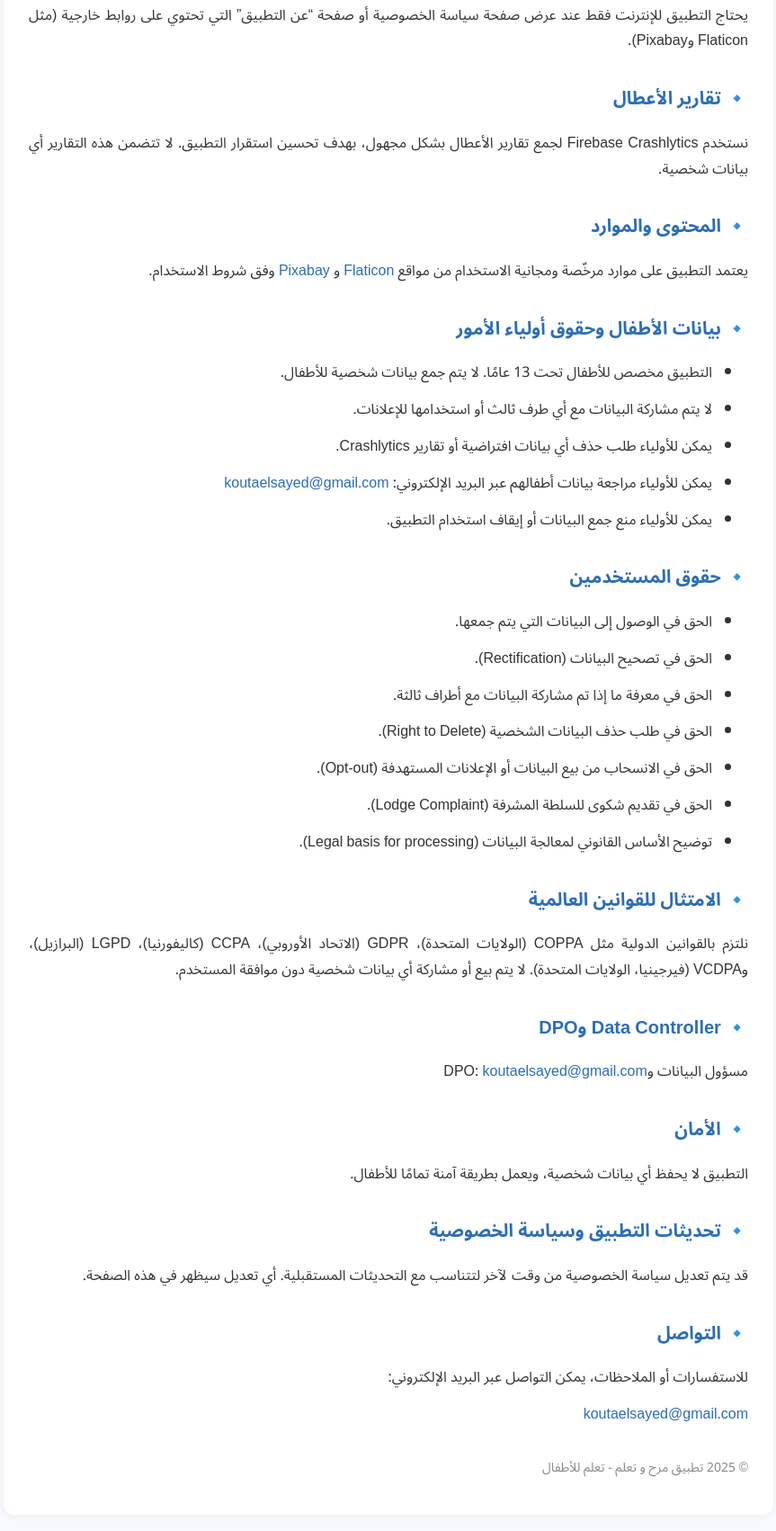
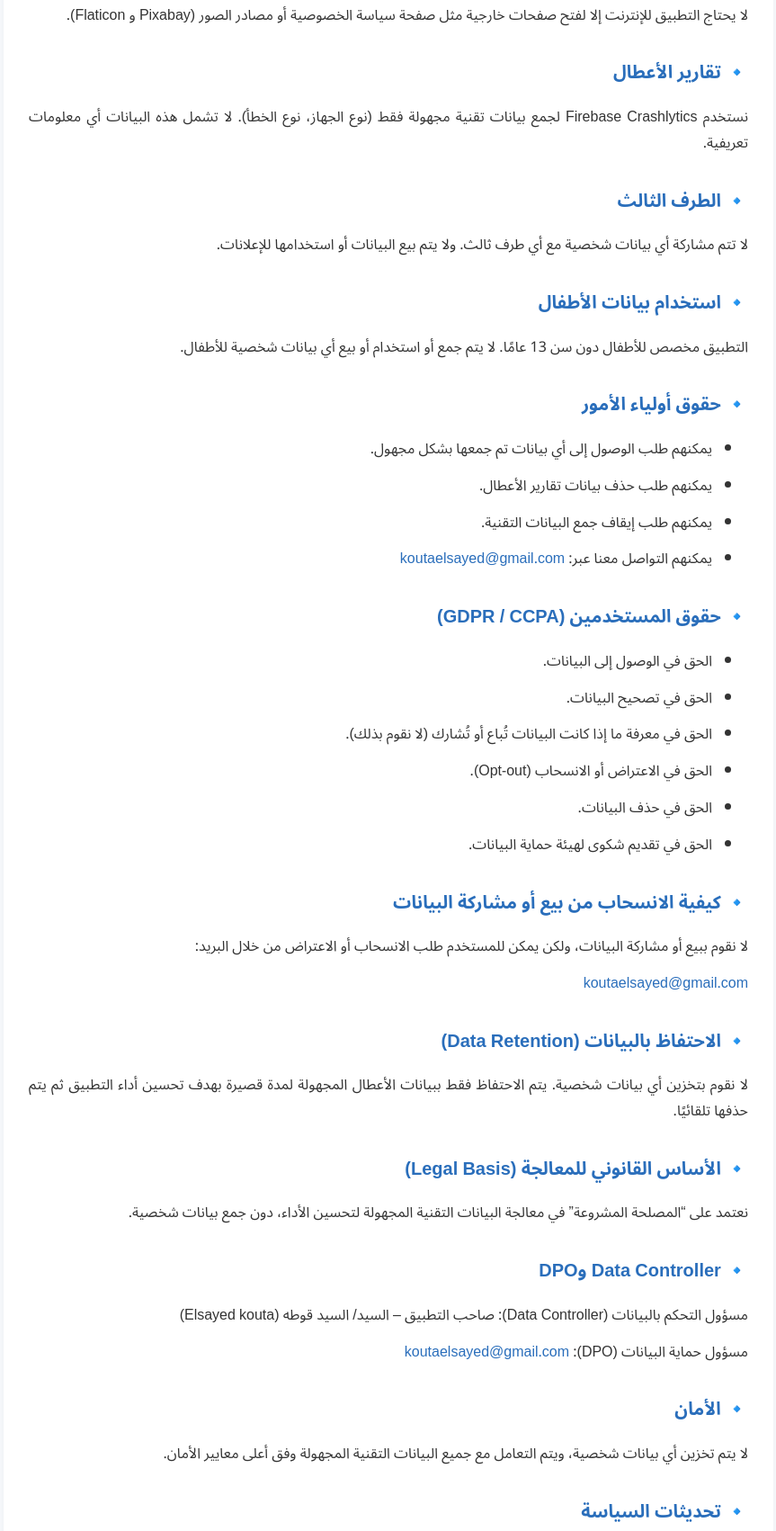
Before and after one commit to sayedkouta442/marah-wa-taallam-privacy, a plain HTML site: page index.html in a window 1280 px wide. Shown: the part 595-2297 px from the top of the page at 90% size, without its empty margins (208-1071 px from the left). Drawn offline with Linux system fonts and the light colour scheme.

Commit message:
Update privacy policy for clarity and compliance

```diff
--- a/index.html
+++ b/index.html
@@ -57,57 +57,66 @@
   <div class="container">
     <h1>سياسة الخصوصية</h1>
 
-    <p>مرحبًا بك في تطبيق <strong>مرح و تعلم - تعلم للأطفال</strong>، تطبيق تعليمي وترفيهي مخصص للأطفال. نحرص على حماية خصوصيتك ونوضح لك من خلال هذه السياسة كيفية التعامل مع البيانات داخل التطبيق.</p>
+    <p>مرحبًا بك في تطبيق <strong>مرح و تعلم - تعلم للأطفال</strong>. نحن ملتزمون بحماية خصوصية المستخدمين وخاصة الأطفال دون سن 13 عامًا. توضح هذه السياسة كيفية جمع واستخدام ومشاركة البيانات داخل التطبيق.</p>
 
     <h2>🔹 جمع البيانات</h2>
-    <p>التطبيق لا يجمع أي بيانات شخصية عن المستخدمين العاديين أو الأطفال تحت 13 عامًا، ويعمل بشكل كامل دون اتصال بالإنترنت. بعض البيانات التقنية قد تُجمع بشكل مجهول لتحسين أداء التطبيق.</p>
+    <p>لا يقوم التطبيق بجمع أي بيانات شخصية أو معلومات تعريفية عن المستخدمين. يتم جمع بعض المعلومات التقنية المجهولة فقط بغرض تحسين الأداء مثل تقارير الأعطال.</p>
 
     <h2>🔹 صلاحيات الجهاز</h2>
-    <p>التطبيق لا يصل إلى الكاميرا أو الميكروفون أو الموقع إلا عند الحاجة لمميزات محددة مثل تقارير Firebase Crashlytics بشكل مجهول.</p>
+    <p>لا يطلب التطبيق أي صلاحيات خاصة (مثل الكاميرا أو الميكروفون أو الموقع). يتم استخدام تقارير الأعطال من Firebase Crashlytics بشكل مجهول.</p>
 
     <h2>🔹 الاتصال بالإنترنت</h2>
-    <p>يحتاج التطبيق للإنترنت فقط عند عرض صفحة سياسة الخصوصية أو صفحة “عن التطبيق” التي تحتوي على روابط خارجية (مثل Flaticon وPixabay).</p>
+    <p>لا يحتاج التطبيق للإنترنت إلا لفتح صفحات خارجية مثل صفحة سياسة الخصوصية أو مصادر الصور (Pixabay و Flaticon).</p>
 
     <h2>🔹 تقارير الأعطال</h2>
-    <p>نستخدم Firebase Crashlytics لجمع تقارير الأعطال بشكل مجهول، بهدف تحسين استقرار التطبيق. لا تتضمن هذه التقارير أي بيانات شخصية.</p>
+    <p>نستخدم Firebase Crashlytics لجمع بيانات تقنية مجهولة فقط (نوع الجهاز، نوع الخطأ). لا تشمل هذه البيانات أي معلومات تعريفية.</p>
 
-    <h2>🔹 المحتوى والموارد</h2>
-    <p>يعتمد التطبيق على موارد مرخّصة ومجانية الاستخدام من مواقع <a href="https://www.flaticon.com" target="_blank">Flaticon</a> و <a href="https://pixabay.com" target="_blank">Pixabay</a> وفق شروط الاستخدام.</p>
+    <h2>🔹 الطرف الثالث</h2>
+    <p>لا تتم مشاركة أي بيانات شخصية مع أي طرف ثالث. ولا يتم بيع البيانات أو استخدامها للإعلانات.</p>
 
-    <h2>🔹 بيانات الأطفال وحقوق أولياء الأمور</h2>
+    <h2>🔹 استخدام بيانات الأطفال</h2>
+    <p>التطبيق مخصص للأطفال دون سن 13 عامًا. لا يتم جمع أو استخدام أو بيع أي بيانات شخصية للأطفال.</p>
+
+    <h2>🔹 حقوق أولياء الأمور</h2>
     <ul>
-      <li>التطبيق مخصص للأطفال تحت 13 عامًا. لا يتم جمع بيانات شخصية للأطفال.</li>
-      <li>لا يتم مشاركة البيانات مع أي طرف ثالث أو استخدامها للإعلانات.</li>
-      <li>يمكن للأولياء طلب حذف أي بيانات افتراضية أو تقارير Crashlytics.</li>
-      <li>يمكن للأولياء مراجعة بيانات أطفالهم عبر البريد الإلكتروني: <a href="mailto:koutaelsayed@gmail.com">koutaelsayed@gmail.com</a></li>
-      <li>يمكن للأولياء منع جمع البيانات أو إيقاف استخدام التطبيق.</li>
+      <li>يمكنهم طلب الوصول إلى أي بيانات تم جمعها بشكل مجهول.</li>
+      <li>يمكنهم طلب حذف بيانات تقارير الأعطال.</li>
+      <li>يمكنهم طلب إيقاف جمع البيانات التقنية.</li>
+      <li>يمكنهم التواصل معنا عبر: <a href="mailto:koutaelsayed@gmail.com">koutaelsayed@gmail.com</a></li>
     </ul>
 
-    <h2>🔹 حقوق المستخدمين</h2>
+    <h2>🔹 حقوق المستخدمين (GDPR / CCPA)</h2>
     <ul>
-      <li>الحق في الوصول إلى البيانات التي يتم جمعها.</li>
-      <li>الحق في تصحيح البيانات (Rectification).</li>
-      <li>الحق في معرفة ما إذا تم مشاركة البيانات مع أطراف ثالثة.</li>
-      <li>الحق في طلب حذف البيانات الشخصية (Right to Delete).</li>
-      <li>الحق في الانسحاب من بيع البيانات أو الإعلانات المستهدفة (Opt-out).</li>
-      <li>الحق في تقديم شكوى للسلطة المشرفة (Lodge Complaint).</li>
-      <li>توضيح الأساس القانوني لمعالجة البيانات (Legal basis for processing).</li>
+      <li>الحق في الوصول إلى البيانات.</li>
+      <li>الحق في تصحيح البيانات.</li>
+      <li>الحق في معرفة ما إذا كانت البيانات تُباع أو تُشارك (لا نقوم بذلك).</li>
+      <li>الحق في الاعتراض أو الانسحاب (Opt-out).</li>
+      <li>الحق في حذف البيانات.</li>
+      <li>الحق في تقديم شكوى لهيئة حماية البيانات.</li>
     </ul>
 
-    <h2>🔹 الامتثال للقوانين العالمية</h2>
-    <p>نلتزم بالقوانين الدولية مثل COPPA (الولايات المتحدة)، GDPR (الاتحاد الأوروبي)، CCPA (كاليفورنيا)، LGPD (البرازيل)، وVCDPA (فيرجينيا، الولايات المتحدة). لا يتم بيع أو مشاركة أي بيانات شخصية دون موافقة المستخدم.</p>
+    <h2>🔹 كيفية الانسحاب من بيع أو مشاركة البيانات</h2>
+    <p>لا نقوم ببيع أو مشاركة البيانات، ولكن يمكن للمستخدم طلب الانسحاب أو الاعتراض من خلال البريد:</p>
+    <p><a href="mailto:koutaelsayed@gmail.com">koutaelsayed@gmail.com</a></p>
+
+    <h2>🔹 الاحتفاظ بالبيانات (Data Retention)</h2>
+    <p>لا نقوم بتخزين أي بيانات شخصية. يتم الاحتفاظ فقط ببيانات الأعطال المجهولة لمدة قصيرة بهدف تحسين أداء التطبيق ثم يتم حذفها تلقائيًا.</p>
+
+    <h2>🔹 الأساس القانوني للمعالجة (Legal Basis)</h2>
+    <p>نعتمد على “المصلحة المشروعة” في معالجة البيانات التقنية المجهولة لتحسين الأداء، دون جمع بيانات شخصية.</p>
 
     <h2>🔹 Data Controller وDPO</h2>
-    <p>مسؤول البيانات وDPO: <a href="mailto:koutaelsayed@gmail.com">koutaelsayed@gmail.com</a></p>
+    <p>مسؤول التحكم بالبيانات (Data Controller): صاحب التطبيق – السيد/ السيد قوطه (Elsayed kouta)</p>
+    <p>مسؤول حماية البيانات (DPO): <a href="mailto:koutaelsayed@gmail.com">koutaelsayed@gmail.com</a></p>
 
     <h2>🔹 الأمان</h2>
-    <p>التطبيق لا يحفظ أي بيانات شخصية، ويعمل بطريقة آمنة تمامًا للأطفال.</p>
+    <p>لا يتم تخزين أي بيانات شخصية، ويتم التعامل مع جميع البيانات التقنية المجهولة وفق أعلى معايير الأمان.</p>
 
-    <h2>🔹 تحديثات التطبيق وسياسة الخصوصية</h2>
-    <p>قد يتم تعديل سياسة الخصوصية من وقت لآخر لتتناسب مع التحديثات المستقبلية. أي تعديل سيظهر في هذه الصفحة.</p>
+    <h2>🔹 تحديثات السياسة</h2>
+    <p>قد يتم تعديل هذه السياسة مع تحديث التطبيق. سيتم عرض النسخة المحدثة في هذه الصفحة.</p>
 
     <h2>🔹 التواصل</h2>
-    <p>للاستفسارات أو الملاحظات، يمكن التواصل عبر البريد الإلكتروني:</p>
+    <p>للاستفسارات أو الطلبات القانونية:</p>
     <p><a href="mailto:koutaelsayed@gmail.com">koutaelsayed@gmail.com</a></p>
 
     <footer>
```
